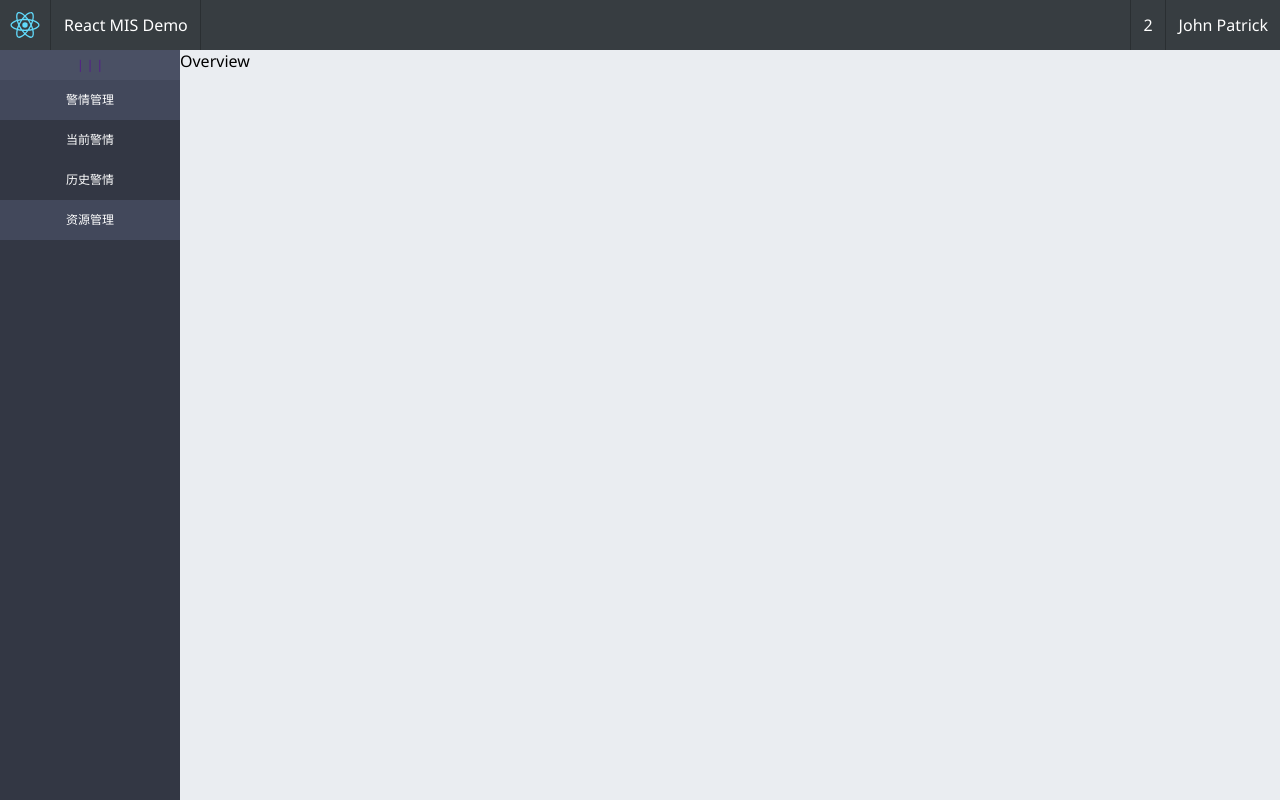
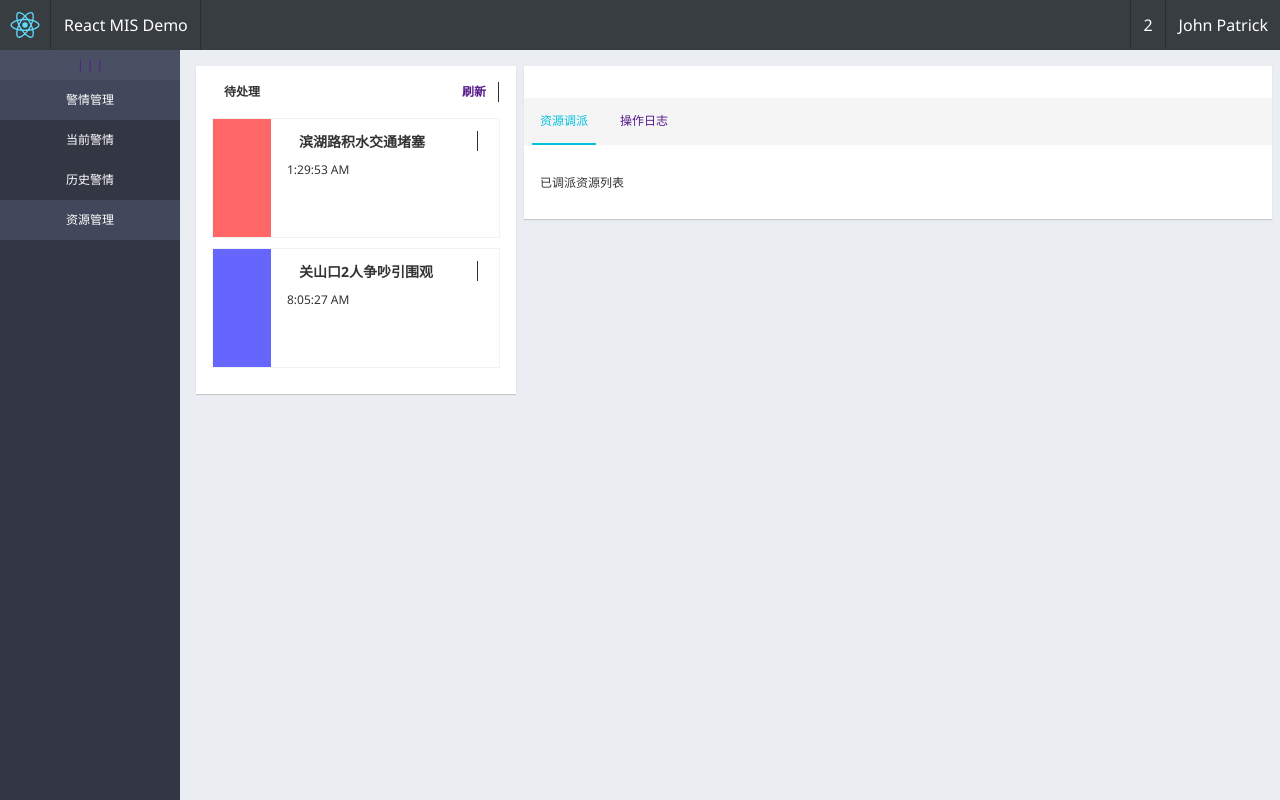
Before and after one commit to liyuan-rey/react-mis-demo, a React (Create React App) app: page / in a window 1280 px wide. Built offline with nearby package versions, Linux system fonts and the light colour scheme.

Commit message:
update: add function that allow switch between incident

```diff
--- a/src/App.css
+++ b/src/App.css
@@ -8,6 +8,14 @@
 
 .box-shadow {
   box-shadow: 0 1px 1px rgba(0, 0, 0, 0.15);
+}
+
+.level-urgent {
+  background-color: rgba(255, 0, 0, 0.60);
+}
+
+.level-normal {
+  background-color: rgba(0, 0, 255, 0.60);
 }
 
 .App {
--- a/src/App.js
+++ b/src/App.js
@@ -2,7 +2,8 @@ import React, { Component } from "react";
 import "./App.css";
 import Topbar from "./Topbar";
 import Sidebar from "./Sidebar";
-import Overview from "./Overview";
+// import Overview from "./Overview";
+import Incident from "./Incident";
 
 class App extends Component {
   render() {
@@ -15,7 +16,7 @@ class App extends Component {
           <Sidebar />
         </div>
         <div className="App-content">
-          <Overview />
+          <Incident />
         </div>
       </div>
     );
--- /dev/null
+++ b/src/Common.js
@@ -0,0 +1,19 @@
+const LevelStyle = {
+  1: ["level-urgent", "紧急"],
+  2: ["", ""],
+  3: ["level-normal ", "普通"],
+  4: ["", ""]
+};
+
+function getLevelStyle(level) {
+  return LevelStyle[level + ""][0];
+}
+
+function getLevelTitle(level) {
+  return LevelStyle[level + ""][1];
+}
+
+export default {
+  getLevelStyle: getLevelStyle,
+  getLevelTitle: getLevelTitle
+};
--- /dev/null
+++ b/src/Incident.css
@@ -0,0 +1,122 @@
+.inc-mag {
+  margin-top: 0px;
+  margin-left: 8px;
+  margin-right: 8px;
+  margin-bottom: 0px;
+  position: relative;
+  font-size: 12px;
+  color: #333333;
+}
+
+.inc-mag .inc-mag-left {
+  width: 336px;
+}
+
+.inc-mag-left .inc-list {
+  margin-top: 16px;
+  margin-right: 8px;
+  margin-bottom: 16px;
+  margin-left: 8px;
+  color: #333333;
+  background-color: #fff;
+  padding: 16px;
+}
+
+.inc-list .title {
+  font-size: 12px;
+  font-weight: bold;
+  height: 20px;
+  margin-bottom: 16px;
+}
+
+.inc-list .content {
+  font-size: 12px;
+}
+
+.inc-list .content li {
+  margin-bottom: 10px;
+}
+
+.inc-list .content li .list-cell {
+  position: relative;
+  padding: 0 20px 0 74px;
+  height: 118px;
+  border: 1px solid #f2f2f2;
+}
+
+.list-cell .cell-icon {
+  position: absolute;
+  top: 0px;
+  left: 0px;
+  bottom: 0px;
+  width: 58px;
+}
+
+.list-cell .title {
+  font-size: 14px;
+  margin-top: 12px;
+  margin-bottom: 10px;
+}
+
+.list-cell .desc {}
+
+.inc-mag .inc-mag-right {
+  position: absolute;
+  top: 0px;
+  right: 0px;
+  left: 336px;
+}
+
+.inc-mag-right .inc-detail {
+  background-color: #fff;
+  padding: 16px;
+}
+
+.inc-detail .title {
+  font-size: 12px;
+  font-weight: bold;
+}
+
+.inc-mag-right .inc-relative-content {
+  background-color: #fff;
+
+}
+
+.inc-relative-content ul.header {
+  border: none;
+  width: 100%;
+  height: 45px;
+  color: #666;
+  background-color: #f5f5f6;
+  list-style: none;
+  display: table;
+}
+
+.inc-relative-content ul.header>li {
+  float: left;
+  position: relative;
+  display: block;
+}
+
+ul.header>li a {
+  border: none;
+  border-bottom: 2px solid transparent;
+  display: inline-block;
+  height: 45px;
+  line-height: 45px;
+  margin: 0 8px;
+  padding: 0 8px;
+}
+
+ul.header>li.active a {
+  border-bottom: 2px solid #00c1de;
+  color: #00c1de;
+}
+
+.inc-relative-content .body {
+  position: relative;
+}
+
+.inc-relative-content .body .page {
+  padding: 16px;
+}
--- a/src/Incident.js
+++ b/src/Incident.js
@@ -1,10 +1,127 @@
 import React, { Component } from "react";
+import "./Incident.css";
+import svc from "./sdk/ClientSDK";
+import _ from "lodash";
+import cmn from "./Common";
+
+class IncidentList extends Component {
+  constructor(props) {
+    super(props);
+    this.state = {
+      incidents: [],
+      activeIncidentId: ""
+    };
+  }
+
+  componentDidMount() {
+    if (_.isArray(this.state.incidents) && this.state.incidents.length > 0)
+      return;
+
+    this.setState({
+      incidents: svc.getIncidentListSimple(),
+      activeIncidentId: ""
+    });
+    this.props.onSelectIncident("");
+  }
+
+  handleClick(e, id) {
+    e.preventDefault();
+
+    if (this.state.activeIncidentId === id) return;
+
+    this.setState(prevState => ({ ...prevState, activeIncidentId: id }));
+    this.props.onSelectIncident(id);
+  }
+
+  render() {
+    return (
+      <ul>
+        {this.state.incidents.map(incident => (
+          <li key={incident.id} onClick={e => this.handleClick(e, incident.id)}>
+            <div className="list-cell">
+              <div
+                className={[
+                  "cell-icon",
+                  cmn.getLevelStyle(incident.level)
+                ].join(" ")}
+              />
+              <div className="title">{incident.title}</div>
+              <div>{incident.reportTime.toLocaleTimeString()}</div>
+            </div>
+          </li>
+        ))}
+      </ul>
+    );
+  }
+}
+
+function IncidentInfo(props) {
+  let info = svc.getIncidentInfo(props.incidentId);
+  if (_.isPlainObject(info))
+    return (
+      <div className="inc-detail box-shadow">
+        <div className="title">{info.title}</div>
+        <div>{info.reportTime.toLocaleTimeString()}</div>
+        <div className={cmn.getLevelStyle(info.level)}>
+          {info.level + " - " + cmn.getLevelTitle(info.level)}
+        </div>
+        <div>{info.description}</div>
+      </div>
+    );
+  else return <div className="inc-detail box-shadow" />;
+}
 
 class Incident extends Component {
+  constructor(props) {
+    super(props);
+
+    this.state = {
+      currentIncidentId: ""
+    };
+
+    this.handleSelectIncident = this.handleSelectIncident.bind(this);
+  }
+
+  handleSelectIncident(id) {
+    this.setState(() => ({
+      currentIncidentId: id
+    }));
+  }
+
   render() {
     return (
-      <div className="Incident">
-        <div />Incident
+      <div className="inc-mag">
+        <div className="inc-mag-left">
+          <div className="inc-list box-shadow">
+            <div className="title">
+              <span>待处理</span>
+              <a className="pull-right" href="">
+                刷新
+              </a>
+            </div>
+            <div className="content">
+              <IncidentList onSelectIncident={this.handleSelectIncident} />
+            </div>
+          </div>
+        </div>
+        <div className="inc-mag-right">
+          <IncidentInfo incidentId={this.state.currentIncidentId} />
+          <div className="inc-relative-content box-shadow">
+            <ul className="header">
+              <li className="active">
+                <a href="">资源调派</a>
+              </li>
+              <li>
+                <a href="">操作日志</a>
+              </li>
+            </ul>
+            <div className="body">
+              <div className="page active">
+                <p>已调派资源列表</p>
+              </div>
+            </div>
+          </div>
+        </div>
       </div>
     );
   }
--- a/src/Sidebar.css
+++ b/src/Sidebar.css
@@ -33,6 +33,9 @@
   cursor: pointer;
   overflow: hidden;
 }
+.sidebar .nav-page .nav-page-title:hover {
+  background: #00c1de;
+}
 
 .sidebar .nav-page ul {
   width: 200px;
@@ -57,3 +60,7 @@
 .sidebar .nav-page li a:hover {
   background-color: #4a5064;
 }
+
+.sidebar .nav-page li.active a {
+  background: #00c1de;
+}
--- a/src/Sidebar.js
+++ b/src/Sidebar.js
@@ -45,18 +45,50 @@ function NavPage(props) {
   );
 }
 
-function NavItemList(props) {
-  let items = props.items;
-  let listStyle = { maxHeight: (props.active ? items.length * 40 : 0) + "px" };
+class NavItemList extends Component {
+  constructor(props) {
+    super(props);
+    this.state = {
+      currentItemId: ""
+    };
+
+    this.handleClick = this.handleClick.bind(this);
+  }
+
+  handleClick(e, id) {
+    e.preventDefault();
+    e.stopPropagation();
+
+    this.setState({
+      currentItemId: id
+    });
+  }
+
+  render() {
+    let items = this.props.items;
+    let listStyle = {
+      maxHeight: (this.props.active ? items.length * 40 : 0) + "px"
+    };
+
     return (
       <ul className="sidebar-trans" style={listStyle}>
         {items.map(item => (
-        <li key={item.key}>
-          <a href={item.uri}>{item.label}</a>
+          <li
+            key={item.key}
+            className={
+              this.props.active && this.state.currentItemId === item.key
+                ? "active"
+                : ""
+            }
+          >
+            <a href={item.uri} onClick={e => this.handleClick(e, item.key)}>
+              {item.label}
+            </a>
           </li>
         ))}
       </ul>
     );
+  }
 }
 
 class Sidebar extends Component {
--- a/src/sdk/ClientSDK.js
+++ b/src/sdk/ClientSDK.js
@@ -1,6 +1,5 @@
 import _ from "lodash";
 
-function getData() {
 const LoginUser = {
   id: _.uniqueId(),
   username: "John Patrick"
@@ -24,6 +23,7 @@ function getData() {
   }
 ];
 
+function getData() {
   return {
     loginUser: LoginUser,
     incidents: Incidents
@@ -36,7 +36,20 @@ class ClientSDK {
   }
 
   getIncidentCount() {
-    return _.size(getData().incidents);
+    return getData().incidents.length;
+  }
+
+  getIncidentListSimple() {
+    return getData().incidents.map(incident => ({
+      id: incident.id,
+      title: incident.title,
+      reportTime: incident.reportTime,
+      level: incident.level
+    }));
+  }
+
+  getIncidentInfo(id) {
+    return getData().incidents.find(incident => incident.id === id);
   }
 }
 
```
Lines whose indentation alone changed are shown as unchanged.
